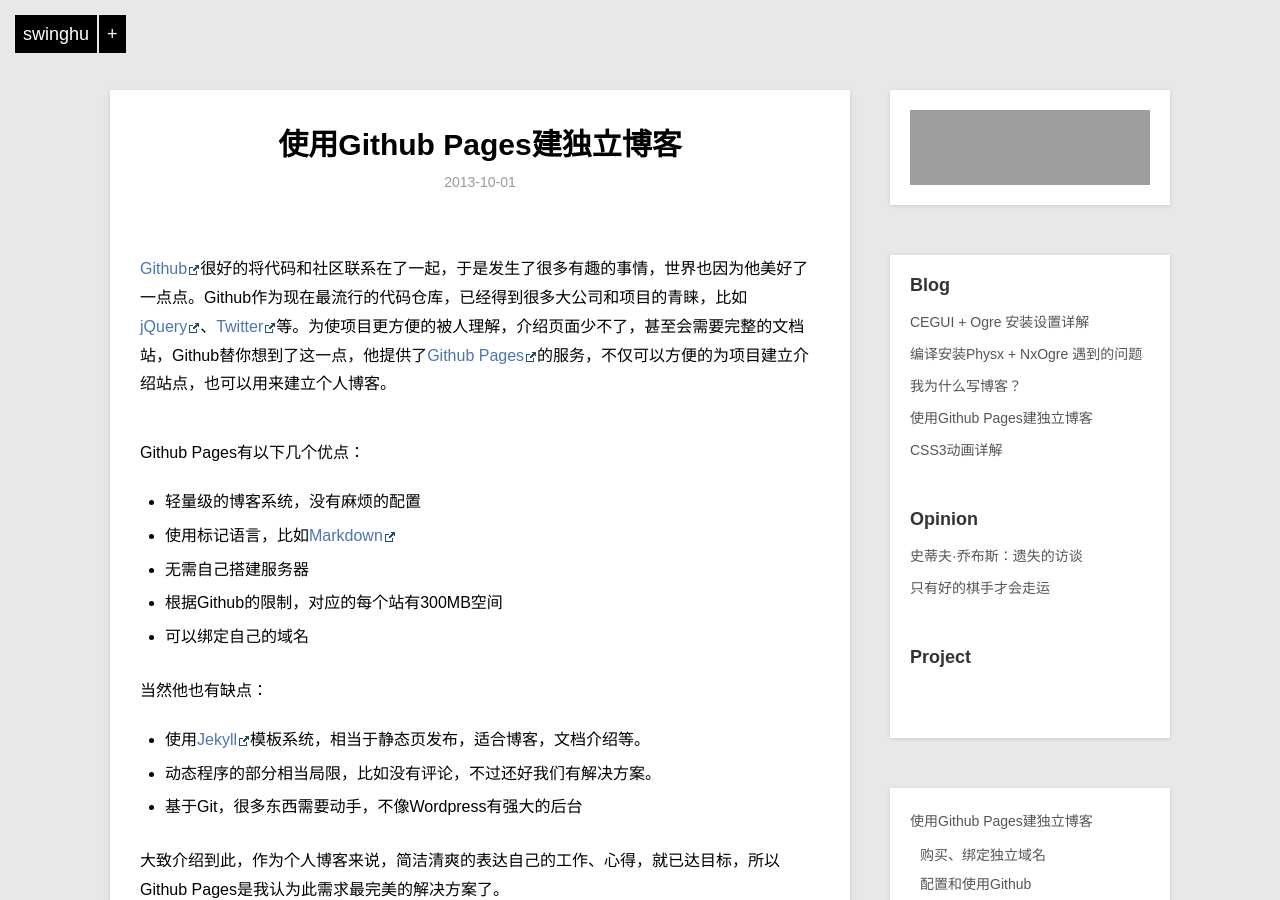
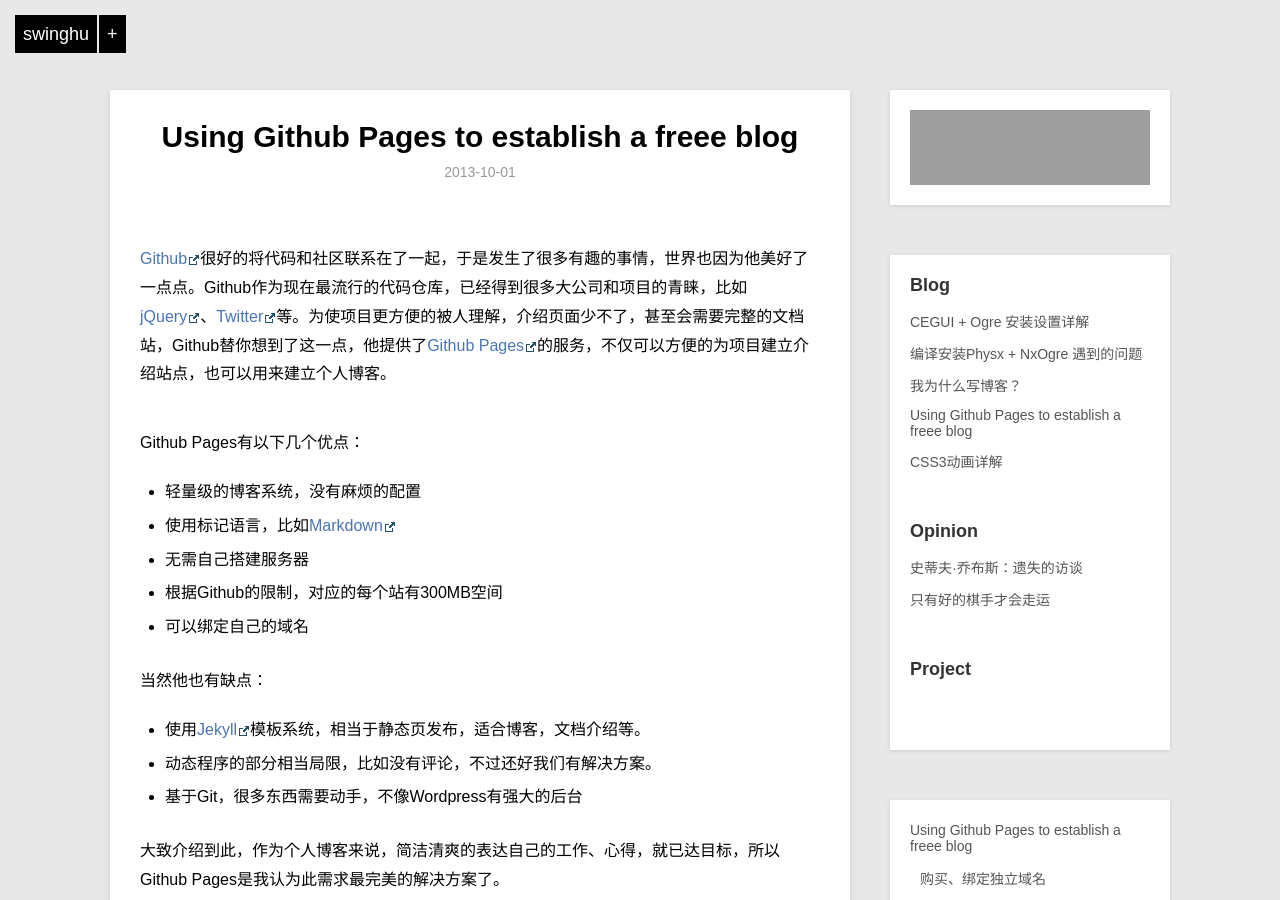
Before and after one commit to swinghu/swinghu.github.com, a Jekyll site: the page built from _posts/blog/2013-10-1-github-pages.md, in a window 1280 px wide and 900 px high. Built offline with Jekyll 4.4.1, drawn with Linux system fonts in a browser that asks for light colours; Markdown is read by kramdown in place of the engine named in the settings; grey boxes are pictures that could not be loaded.

Commit message:
change the title githubpage free blog

```diff
--- a/_posts/blog/2013-10-1-github-pages.md
+++ b/_posts/blog/2013-10-1-github-pages.md
@@ -1,6 +1,8 @@
 ---
 layout: post
-title: 使用Github Pages建独立博客
+title: Using Github Pages to establish a freee blog
+
+
 description: Github本身就是不错的代码社区，他也提供了一些其他的服务，比如Github Pages，使用它可以很方便的建立自己的独立博客，并且免费。
 category: blog
 ---
```
